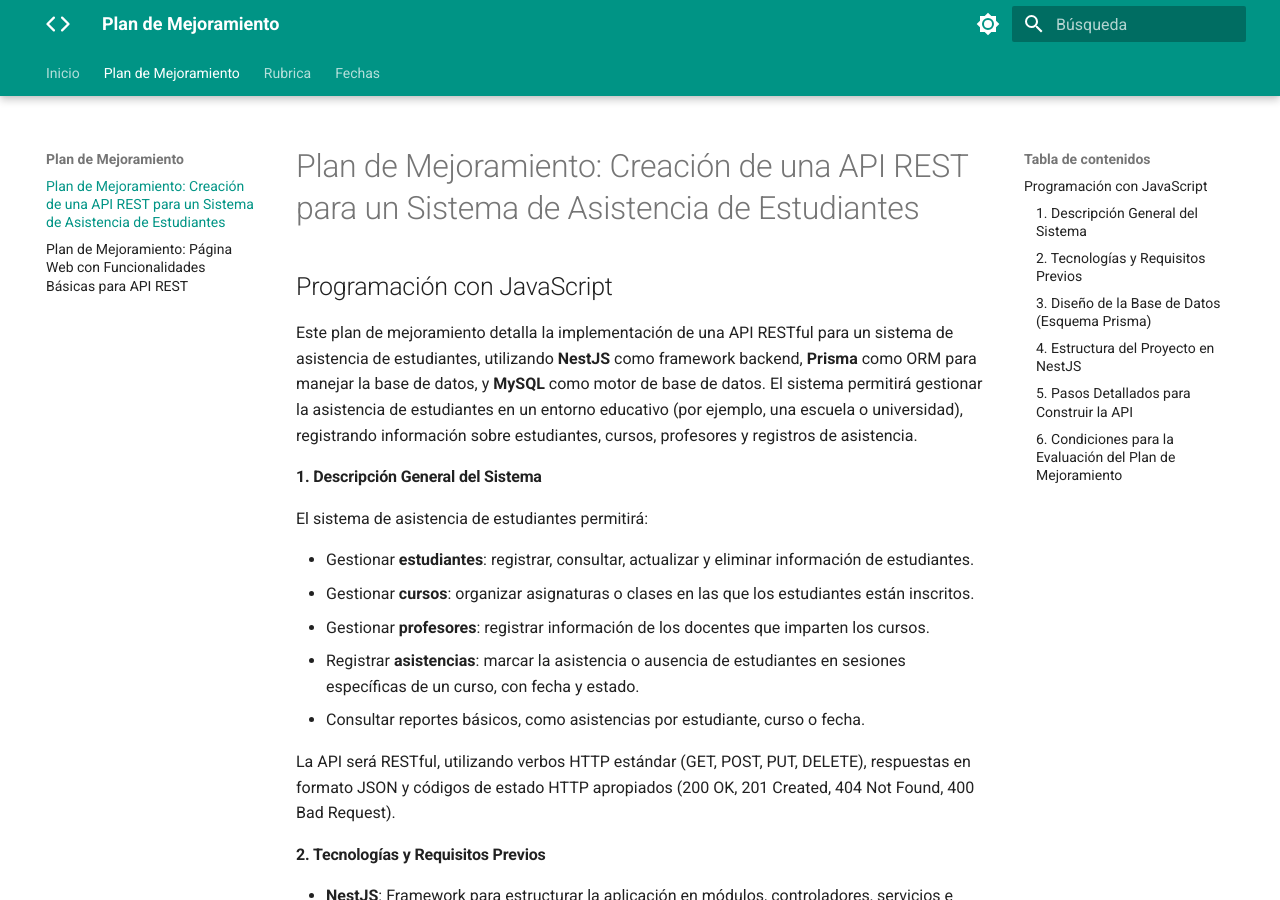
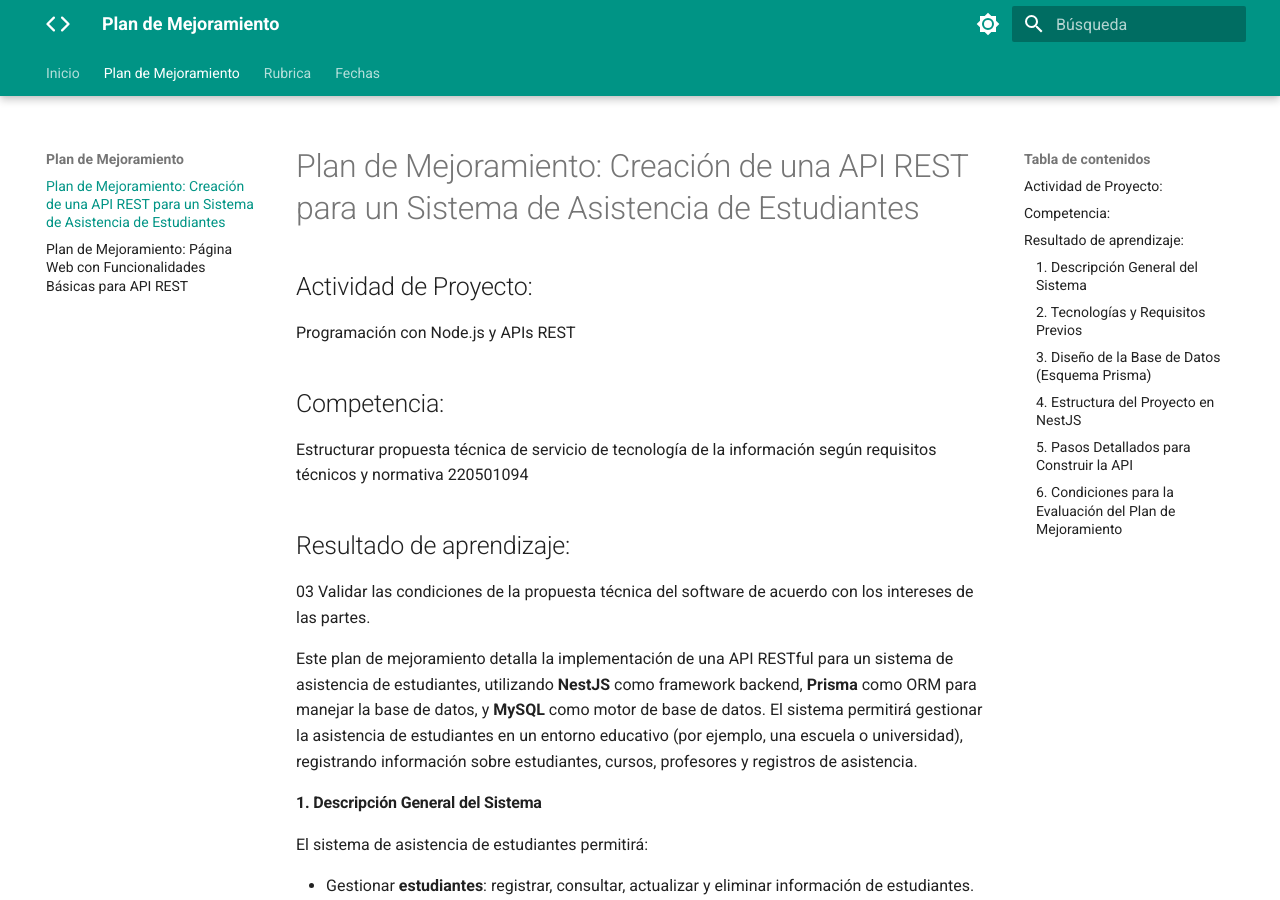
Before and after one commit to jfinfosena/25_adso_pm, an MkDocs documentation site: the page built from docs/content/p0.md, in a window 1280 px wide and 900 px high. Built offline with MkDocs 1.6.1 and Material for MkDocs 9.7.7, drawn with Linux system fonts in a browser that asks for light colours.

Commit message:
20-08-2025

```diff
--- a/docs/content/p0.md
+++ b/docs/content/p0.md
@@ -1,6 +1,15 @@
 # Plan de Mejoramiento: Creación de una API REST para un Sistema de Asistencia de Estudiantes
 
-## Programación con JavaScript
+
+## Actividad de Proyecto:
+Programación con Node.js y APIs REST
+
+## Competencia:
+Estructurar propuesta técnica de servicio de tecnología de la información según requisitos técnicos y normativa
+220501094
+
+## Resultado de aprendizaje:
+03 Validar las condiciones de la propuesta técnica del software de acuerdo con los intereses de las partes.
 
 Este plan de mejoramiento detalla la implementación de una API RESTful para un sistema de asistencia de estudiantes, utilizando **NestJS** como framework backend, **Prisma** como ORM para manejar la base de datos, y **MySQL** como motor de base de datos. El sistema permitirá gestionar la asistencia de estudiantes en un entorno educativo (por ejemplo, una escuela o universidad), registrando información sobre estudiantes, cursos, profesores y registros de asistencia.
 
```
Also changed, not shown: docs/content/p1.md (+11 -0 lines).
